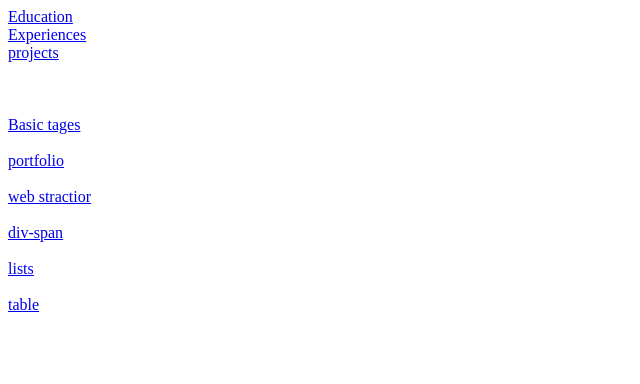
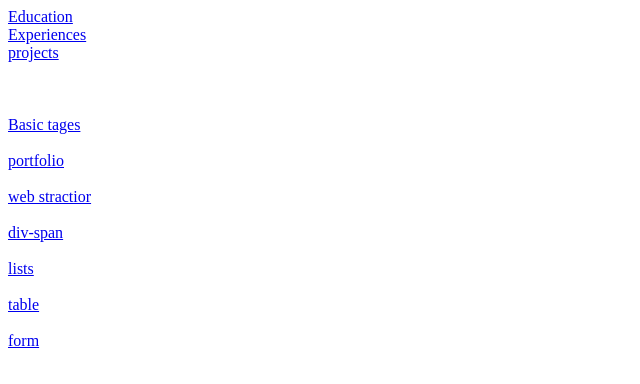
Before and after one commit to Qadeer-Rabnawaz/Html-one-short-microsoft-wali-dedi-one-short, a plain HTML site: page index.html in a window 1280 px wide. Shown: the full height of the page, 0-640 px from the left. Drawn offline with Linux system fonts and the light colour scheme.

Commit message:
add form page link

```diff
--- a/index.html
+++ b/index.html
@@ -31,6 +31,9 @@
     <br>
     <br>
     <a href="tables.html">table</a>
+    <br>
+    <br>
+    <a href="form.html">form</a>
 
 </body>
 </html>
```
